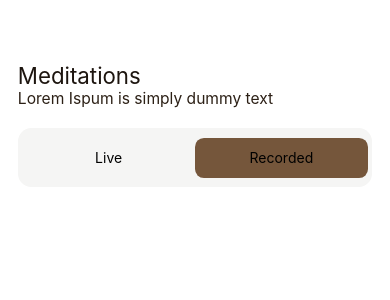
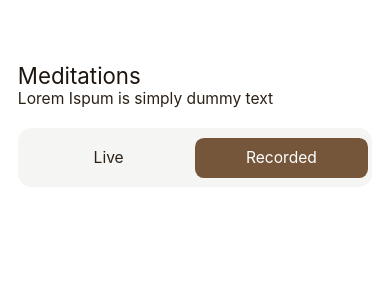
Before and after one commit to Mansoorali121/Master-Designing, a React Native app: screen / in a window 390 px wide. Shown: the top 300 px of the page. Built offline with nearby package versions, Linux system fonts and the light colour scheme.

Commit message:
Active tabs complete

```diff
--- a/src/components/Toptabs.js
+++ b/src/components/Toptabs.js
@@ -8,9 +8,9 @@ const Toptabs = () => {
   // Tabs Active Color
   const Active_Bg = '#75563B';
   //  Active Text
-  const Active_Text = '#FFFFF';
+  //   const Active_Text = '#FFFFF';
   //  InActive Text
-  const InActive_Text = '#2C2016';
+  //   const InActive_Text = '#2C2016';
 
   const [activetab, setActivetab] = useState('Recorded');
 
@@ -19,12 +19,21 @@ const Toptabs = () => {
       {Tabsarray.map(tabname => {
         return (
           <TouchableOpacity
+            onPress={() => setActivetab(tabname)}
             style={[
               styles.tabs,
               activetab === tabname && { backgroundColor: Active_Bg },
             ]}
           >
-            <Text >{tabname}</Text>
+            <Text
+              style={
+                activetab === tabname
+                  ? styles.Active_Text
+                  : styles.InActive_Text
+              }
+            >
+              {tabname}
+            </Text>
           </TouchableOpacity>
         );
       })}
@@ -51,4 +60,13 @@ const styles = StyleSheet.create({
     justifyContent: 'center',
     alignItems: 'center',
   },
+  Active_Text: {
+    color: '#ffff',
+    fontSize: s(14),
+    fontWeight: 'semibold',
+  },
+  InActive_Text: {
+    color: '#2C2016',
+    fontSize: s(14),
+  },
 });
```
